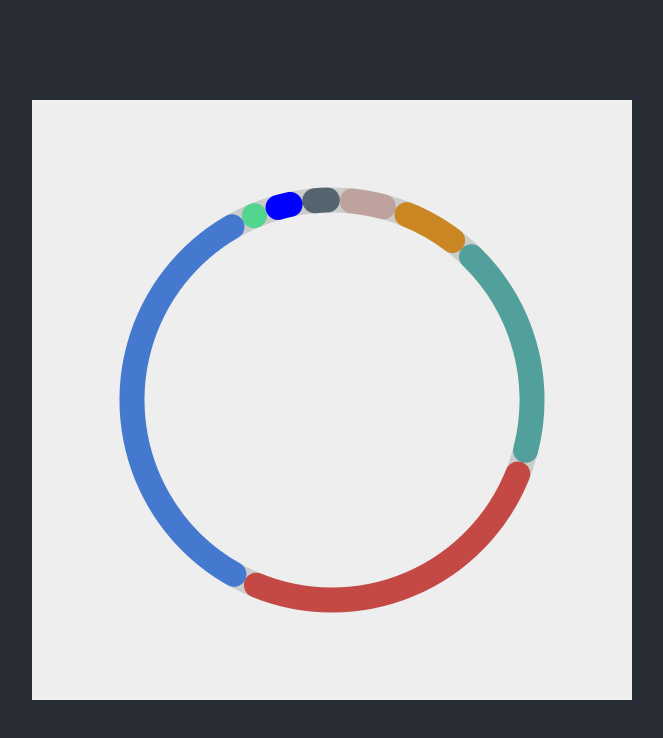
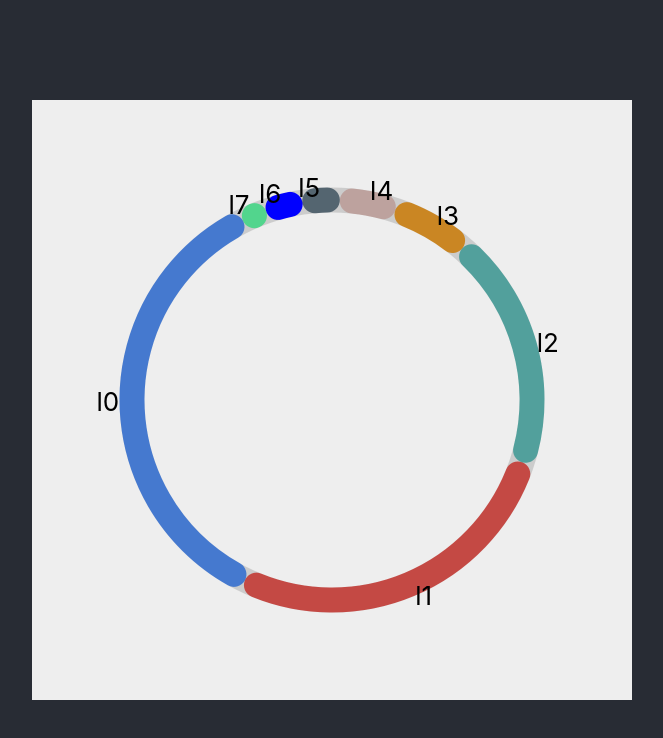
Before and after one commit to lxx2013/donut-chart, a React (Create React App) app: page / in a window 1280 px wide. Shown: the top 738 px of the page, without its empty margins (308-971 px from the left). Built offline with nearby package versions, Linux system fonts and the light colour scheme.

Commit message:
feat: 增加了 labels 位置的计算和显示. TODO: 画一条细折线

```diff
--- a/src/App.tsx
+++ b/src/App.tsx
@@ -9,7 +9,7 @@ const App: React.FC = () => {
         <DonutChart
           width={600}
           height={600}
-          values={[0.8, 0.18, 0.02]}
+          values={[0.4, 0.3, 0.2, 0.05, 0.03, 0.01, 0.0099, 0.0001]}
           tooltips={[
             <h1>I am Tooltip H1</h1>,
             <h2>Tooltip h2</h2>,
--- a/src/components/DonutChart/donutChart.css
+++ b/src/components/DonutChart/donutChart.css
@@ -9,6 +9,11 @@
   top: 0;
   left: 0;
 }
+#donut-chart-wrapper .donut-chart-label {
+  position: absolute;
+  top: 0;
+  left: 0;
+}
 
 #donut-chart-tooltip {
   transition: opacity 0.5s ease;
--- a/src/components/DonutChart/donutChartWithCanvas.ts
+++ b/src/components/DonutChart/donutChartWithCanvas.ts
@@ -28,6 +28,8 @@ export default class donutChartWithCanvas {
   /** 存放圆弧绘制数据的数组 */
   private _arcArray: Array<{ startAngle: number; endAngle: number }> = [];
   private SPECIAL_ANGLE: number;
+  private originX: number; //圆心坐标
+  private originY: number; //圆心坐标
 
   constructor(canvasId: string, option: Partial<typeof defaultOption>) {
     const canvas = (this.canvas = document.getElementById(canvasId) as HTMLCanvasElement);
@@ -41,7 +43,7 @@ export default class donutChartWithCanvas {
     [canvas.width, canvas.height] = [width * this.rate, height * this.rate];
     ctx.scale(this.rate, this.rate);
     //移动坐标系, 使得圆心在中间, 角度0从12点钟方向开始(逆时针)
-    ctx.translate(this.option.originXpercent * width, this.option.originYpercent * height);
+    ctx.translate(this.originX = this.option.originXpercent * width, this.originY = this.option.originYpercent * height);
     ctx.rotate(aToR(ROTATE_ANGLE));
     this.SPECIAL_ANGLE = 0;
     //若颜色设置不恰当则打印警告
@@ -73,7 +75,6 @@ export default class donutChartWithCanvas {
        * 因此这个"削减量"要由长圆弧们共享, 而区分一段圆弧是长圆弧还是短圆弧, 需要根据圆的"半径"和"线宽"计算出一个临界值
        */
       this.SPECIAL_ANGLE = rToA(Math.atan(this.option.lineWidth / 2 / this.option.radius));
-      console.log(this.SPECIAL_ANGLE);
       const LIMIT_ANGLE = 2 * this.SPECIAL_ANGLE;
       const totalAngleNeedToCut = this.option.values.length * 2 * this.SPECIAL_ANGLE;
       const ArcsNeedToCut = this.option.values.filter(value => value * 360 > LIMIT_ANGLE);
@@ -95,7 +96,7 @@ export default class donutChartWithCanvas {
       throw new Error('lineCap 类型错误:' + this.option.lineCap)
     }
 
-    console.log(this._arcArray);
+    console.log('_arcArray', this._arcArray);
     //初始绘制
     this.render();
 
@@ -172,6 +173,17 @@ export default class donutChartWithCanvas {
       );
     });
   }
+  public getLabelPositions() {
+    const { option, originX, originY } = this
+    const line = option.radius + option.lineWidth / 2
+    return this._arcArray.map(item => {
+      const midAngle = (angleNormalize(item.startAngle) + angleNormalize(item.endAngle)) / 2
+      const midRadian = aToR(midAngle)
+      const x = originX + line * Math.sin(midRadian)
+      const y = originY - line * Math.cos(midRadian)
+      return { x, y, angle: midAngle }
+    })
+  }
 }
 
 /** angleToRadian */
--- a/src/components/DonutChart/index.tsx
+++ b/src/components/DonutChart/index.tsx
@@ -29,12 +29,17 @@ export default class DonutChart extends React.Component<Props> {
     height: 600,
     values: [0.33, 0.33, 0.33],
     colors: ['#4f83f7', '#ec4944', '#52b49c'],
-    lineCap: 'round'
+    lineCap: 'round',
+    labels: Object.keys(Array.from({ length: 8 })).map(x => 'l' + x)
   };
   /** 鼠标 hover 在其上的圆环的序号 */
   private hoverIndex: number = -1;
   public get renderLabels() {
-    return (this.props.labels || []).map(label => <div className="donut-chart-label">{label}</div>);
+    return (this.props.labels || []).map((label, index) => (
+      <div className="donut-chart-label" key={index}>
+        {label}
+      </div>
+    ));
   }
   public get renderTooltip() {
     return (this.props.tooltips || [])[this.hoverIndex];
@@ -54,10 +59,9 @@ export default class DonutChart extends React.Component<Props> {
     );
   }
   public componentDidMount() {
-    const values = [0.4, 0.3, 0.2, 0.05, 0.03, 0.01, 0.0099, 0.0001];
     var donut = new donutChartWithCanvas('donut-chart-canvas', {
-      values,
-      lineCap: 'round'
+      values: this.props.values,
+      lineCap: this.props.lineCap
     });
     let self = this;
     const tooltipDiv = document.getElementById('donut-chart-tooltip') as HTMLElement;
@@ -72,7 +76,7 @@ export default class DonutChart extends React.Component<Props> {
           self.hoverIndex = hoverIndex;
           tooltipDiv.style.opacity = '1';
           ReactDOM.render(
-            <span>{values[hoverIndex] * 100 + '%'}</span> || self.renderTooltip,
+            <span>{self.props.values[hoverIndex] * 100 + '%'}</span> || self.renderTooltip,
             document.getElementById('donut-chart-tooltip-content')
           );
         }
@@ -81,5 +85,19 @@ export default class DonutChart extends React.Component<Props> {
         self.hoverIndex = -1;
       }
     });
+    this.setLabelPostion(donut.getLabelPositions());
+  }
+  public setLabelPostion(positions: Array<{ x: number; y: number; angle: number }>) {
+    console.log(positions);
+    const labels = document.querySelectorAll('.donut-chart-label');
+    positions.forEach(({ x, y, angle }, index) => {
+      if (labels[index]) {
+        if (angle > 180) {
+          x = x - labels[index].clientWidth;
+        }
+        y = y - labels[index].clientHeight / 2;
+        (labels[index] as HTMLElement).style.transform = `translate(${x}px,${y}px)`;
+      }
+    });
   }
 }
```
